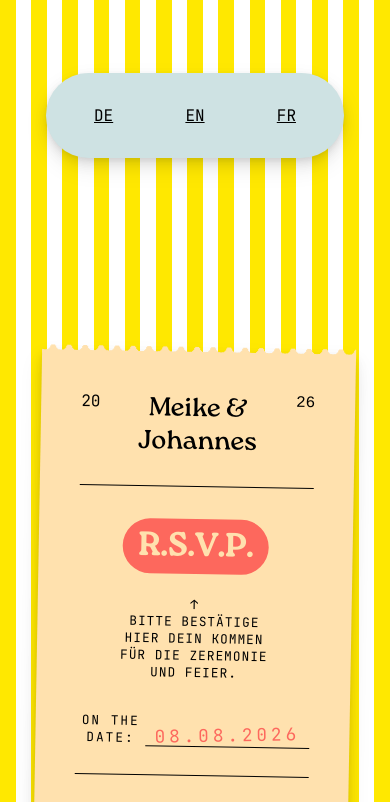
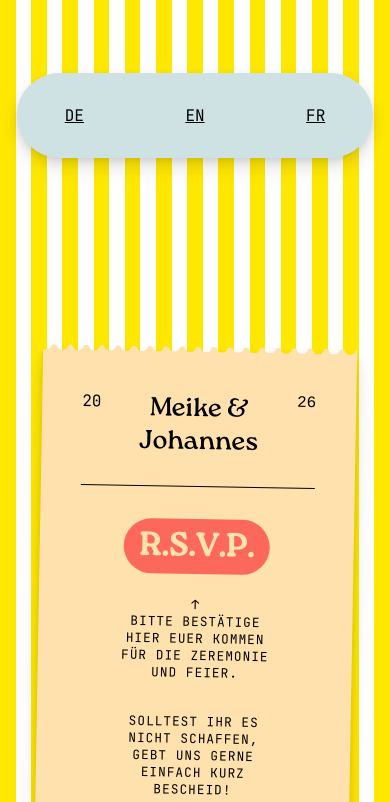
Before and after one commit to Klingebeil/save-the-date, a plain HTML site: page index.html in a window 390 px wide. Shown: the part 592-1394 px from the top of the page. Drawn offline with Linux system fonts and the light colour scheme.

Commit message:
small fixes

```diff
--- a/index.html
+++ b/index.html
@@ -4,6 +4,7 @@
         <link rel="stylesheet" href="styles.css">
         <meta name="viewport" content="width=device-width, initial-scale=1">
         <meta charset="UTF-8">
+        <meta lang="de">
     </head>
     <body>
         <div id="header">
@@ -35,7 +36,8 @@
                 </div>
                 <hr>
                 <h1 class="centered roca mt2"><a class="button" href="https://docs.google.com/forms/d/e/1FAIpQLSdAPHQ0vfQtSamrINpioOFPzudQHHN1LOmOObta6MayTEOMhQ/viewform?usp=dialog">R.S.V.P.</a></h1>
-                <p class="for-the-ceremony monospace m2 font-small">&#8593;<br>Bitte bestätige hier dein Kommen<br>Für die Zeremonie und Feier.</p>
+                <p class="for-the-ceremony monospace m2 font-small">&#8593;<br>Bitte bestätige hier euer Kommen<br>Für die Zeremonie und Feier.</p>
+                <p class="for-the-ceremony monospace m2 font-small">Solltest ihr es nicht schaffen, gebt uns gerne einfach kurz Bescheid!</p>
                 <span class="on-the-date monospace font-small">on the date:</span><span class="ceremony-date monospace"><date>08.08.2026</date></span>
                 <hr>
                 <!--<div class="row mt1">
@@ -93,7 +95,7 @@
                 </div>
             </div>
         </div>
-        <p class="m2 monospace centered">Please add as many songs as you like to the playist!</p>
+        <p class="m2 monospace centered">Bitte fügen Sie so viele Songs wie du willst zur Playlist hinzu!</p>
         <div class="spacer-medium"></div>
 
         <script>
--- a/styles.css
+++ b/styles.css
@@ -421,5 +421,5 @@ hr{
         width: 70%;
         filter: blur(0.4px) url(#filter);
     }
-    #languages {width: 60vw;}
+    #languages {width: 75vw;}
 }
```
